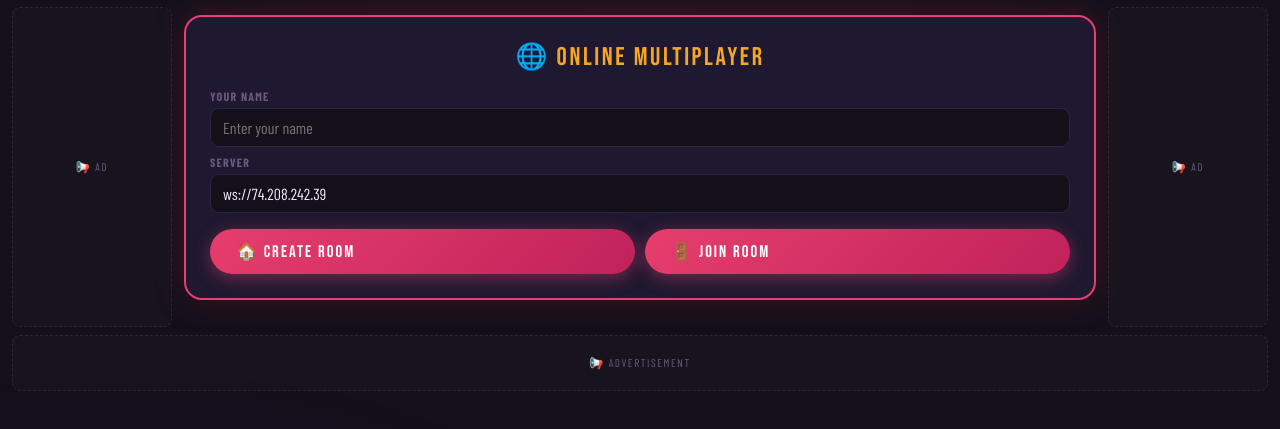
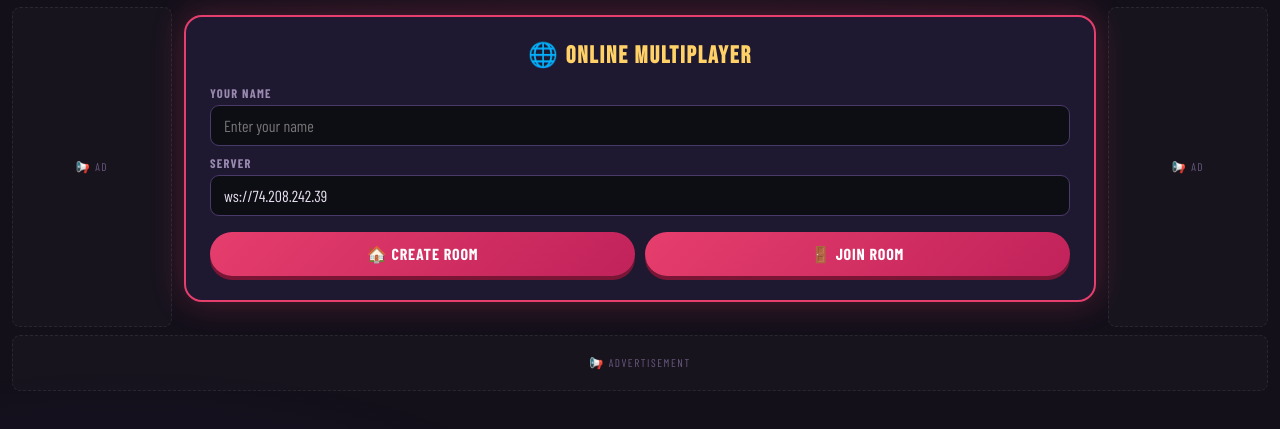
Before and after one commit to AshanDevPro/Dice, a website: page index.html in a window 1280 px wide. Shown: the part 159-588 px from the top of the page. Drawn offline with nearby package versions, Linux system fonts and the light colour scheme; a web font is replaced by a local one.

Commit message:
Update index.html

```diff
--- a/index.html
+++ b/index.html
@@ -5,6 +5,64 @@
   <meta name="viewport" content="width=device-width, initial-scale=1.0, maximum-scale=1.0, user-scalable=no, viewport-fit=cover">
   <title>PigNusDice — 1•4•24</title>
   <link rel="stylesheet" href="css/style.css">
+  <!-- Critical lobby styles inline — ensures lobby shows even if CSS file is cached/old -->
+  <style>
+    #lobbyScreen {
+      background: #1e1830 !important;
+      border: 2px solid #e63e6d !important;
+      border-radius: 18px;
+      padding: 24px;
+      margin: 8px 0;
+      box-shadow: 0 0 32px rgba(230,62,109,0.3);
+      min-height: 200px;
+      display: block !important;
+    }
+    .setup-title {
+      font-size: 1.5rem;
+      font-weight: 900;
+      color: #ffd166 !important;
+      margin-bottom: 16px;
+      text-align: center;
+      letter-spacing: 0.08em;
+    }
+    .lobby-row { display: flex; flex-direction: column; gap: 5px; margin-bottom: 10px; }
+    .lobby-row label { font-size: 0.78rem; color: #9a8ab0; letter-spacing: 0.1em; text-transform: uppercase; font-weight: 700; }
+    .lobby-row input[type=text] {
+      background: #0d0d14; border: 1px solid #4a3a6a; border-radius: 9px;
+      padding: 10px 13px; color: #e8e0f0; font-size: 1rem; outline: none; width: 100%;
+      font-family: inherit;
+    }
+    .lobby-row input[type=text]:focus { border-color: #e63e6d; }
+    .pill-btn {
+      padding: 12px 20px; border-radius: 50px; border: none;
+      font-weight: 800; font-size: 1rem; cursor: pointer;
+      transition: all 0.1s; display: inline-flex; align-items: center;
+      justify-content: center; gap: 6px; white-space: nowrap;
+      font-family: inherit; letter-spacing: 0.05em;
+    }
+    .pill-btn:active { transform: translateY(2px); }
+    .pill-btn:disabled { opacity: 0.35; cursor: not-allowed; transform: none; }
+    .pill-btn-roll { background: linear-gradient(135deg,#e63e6d,#c0225a); color:white; box-shadow:0 4px 0 #7a1535; }
+    .pill-btn-roll:active { box-shadow: 0 1px 0 #7a1535; }
+    .pill-btn-end  { background: linear-gradient(135deg,#e63e6d,#c0225a); color:white; box-shadow:0 4px 0 #7a1535; }
+    .pill-btn-end:active  { box-shadow: 0 1px 0 #7a1535; }
+    .pill-btn-lock { background: #2a1a4a; color: #c8a8f0; border: 1px solid #5a3a9e; box-shadow: 0 4px 0 #12082a; }
+    .pill-btn-lock:active { box-shadow: 0 1px 0 #12082a; }
+    .pill-btn-new  { background: #2a2040; color: #c0b0d8; border: 1px solid #3a2a5a; box-shadow: 0 4px 0 #0a0814; }
+    #lobbyError { color: #ff6b6b; text-align: center; padding: 8px; font-size: 0.88rem; min-height: 20px; }
+    .lobby-player-entry {
+      display: flex; align-items: center; gap: 10px; padding: 8px 12px;
+      background: rgba(230,62,109,0.07); border: 1px solid rgba(230,62,109,0.2);
+      border-radius: 12px; margin-bottom: 6px;
+    }
+    .online-indicator { display:inline-block; width:7px; height:7px; border-radius:50%; background:#06d6a0; box-shadow:0 0 6px #06d6a0; }
+    .lobby-player-dot { width:10px; height:10px; border-radius:50%; }
+    .lobby-player-name { font-weight:700; font-size:0.95rem; flex:1; color:#e8e0f0; }
+    .lobby-player-tag { font-size:0.72rem; color:#7a7090; }
+    #lobbyWaiting { color: #e8e0f0; }
+    #lobbyStatusMsg { text-align:center; color:#7a7090; font-size:0.85rem; margin:10px 0; }
+    #lobbyRoomCode { font-size:3rem; font-weight:900; color:#ffd166; letter-spacing:0.3em; text-align:center; text-shadow:0 0 20px rgba(255,209,102,0.4); }
+  </style>
 </head>
 <body>
 <div id="app">
```
